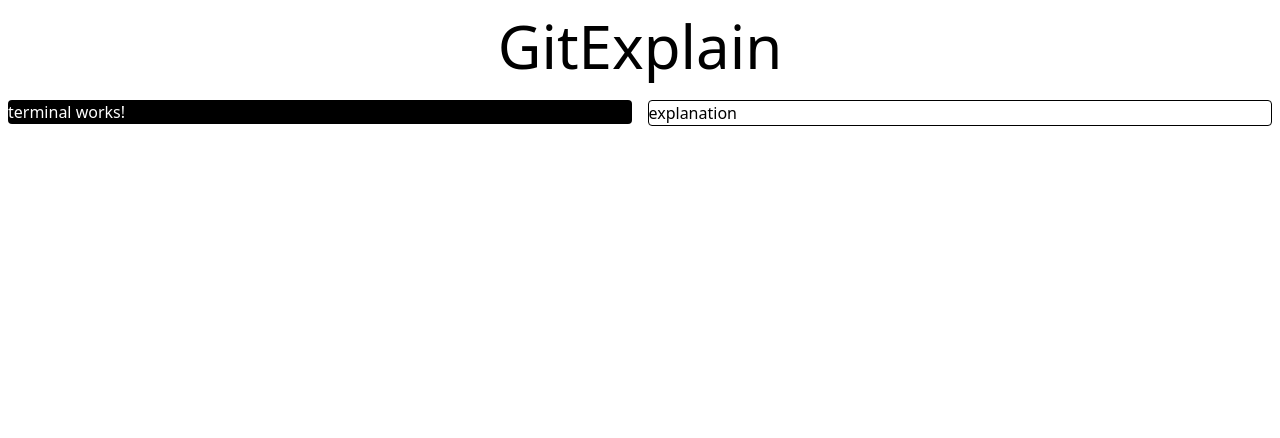
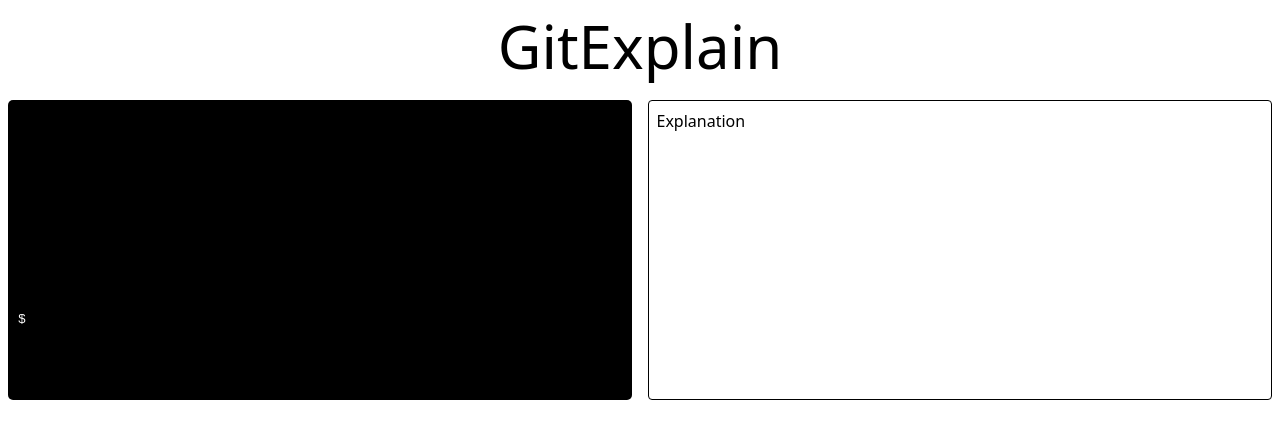
Before and after one commit to e-freni/git-explain-ui, an Angular app: page / in a window 1280 px wide. Shown: the top 438 px of the page. Built offline with nearby package versions, Linux system fonts and the light colour scheme.

Commit message:
base structure

```diff
--- a/src/app/app.component.html
+++ b/src/app/app.component.html
@@ -4,6 +4,6 @@
   </h1>
   <div class="flex p-2 gap-x-4">
     <app-terminal class="w-full"></app-terminal>
-    <div class="w-full border border-black rounded">explanation</div>
+    <app-explanation class="w-full border border-black rounded"></app-explanation>
   </div>
 </div>
--- a/src/app/app.component.ts
+++ b/src/app/app.component.ts
@@ -1,9 +1,10 @@
 import { Component } from '@angular/core';
+import { ExplanationComponent } from './components/explanation/explanation.component';
 import { TerminalComponent } from './components/terminal/terminal.component';
 
 @Component({
   selector: 'app-root',
-  imports: [TerminalComponent],
+  imports: [TerminalComponent, ExplanationComponent],
   templateUrl: './app.component.html',
   styleUrl: './app.component.css'
 })
--- /dev/null
+++ b/src/app/components/explanation/explanation.component.html
@@ -0,0 +1,12 @@
+<div class="p-2">
+  <div *ngIf="!lastCommand">
+    Explanation
+  </div>
+  <div *ngIf="lastCommand === 'git init'">
+    Crea una cartella nascosta .git nella directory corrente.
+    Inizializza un nuovo repository Git, che può essere usato per il versionamento del codice.
+    Imposta il repository locale, permettendoti di iniziare a tracciare modifiche e creare commit.
+    Se il repository è già inizializzato, il comando non lo sovrascrive, ma semplicemente conferma che il repository
+    esiste già.
+  </div>
+</div>
--- /dev/null
+++ b/src/app/components/explanation/explanation.component.ts
@@ -0,0 +1,29 @@
+import { NgIf } from '@angular/common';
+import { Component, OnInit } from '@angular/core';
+import { CommandService } from '../../services/command.service';
+
+@Component({
+  selector: 'app-explanation',
+  imports: [
+    NgIf
+  ],
+  templateUrl: './explanation.component.html',
+  styleUrl: './explanation.component.css'
+})
+export class ExplanationComponent implements OnInit {
+
+  // TODO create components for each command to manage every case with ever single case(even corners)
+
+  lastCommand: string | null = '';
+
+  constructor(private commandService: CommandService) {
+  }
+
+  ngOnInit() {
+    // Sottoscrizione per ricevere aggiornamenti in tempo reale
+    this.commandService.command$.subscribe(command => {
+      this.lastCommand = command;
+    });
+  }
+
+}
--- a/src/app/components/terminal/terminal.component.css
+++ b/src/app/components/terminal/terminal.component.css
@@ -0,0 +1,31 @@
+.terminal {
+  background-color: black;
+  color: white;
+  font-family: monospace;
+  padding: 10px;
+  height: 300px;
+  overflow-y: auto;
+  border-radius: 5px;
+}
+
+.output {
+  min-height: 200px;
+  white-space: pre-wrap;
+}
+
+.input-line {
+  display: flex;
+}
+
+.input-line span {
+  margin-right: 5px;
+}
+
+input {
+  background: none;
+  border: none;
+  color: white;
+  font-family: monospace;
+  width: 100%;
+  outline: none;
+}
--- a/src/app/components/terminal/terminal.component.html
+++ b/src/app/components/terminal/terminal.component.html
@@ -1,3 +1,9 @@
-<div class="w-full bg-black text-white rounded">
-  <p>terminal works!</p>
+<div class="terminal">
+  <div class="output">
+    <p *ngFor="let line of terminalOutput">{{ line }}</p>
+  </div>
+  <div class="input-line">
+    <span>{{ prompt }}</span>
+    <input type="text" [(ngModel)]="currentCommand" (keyup.enter)="executeCommand()" autofocus />
+  </div>
 </div>
--- a/src/app/components/terminal/terminal.component.ts
+++ b/src/app/components/terminal/terminal.component.ts
@@ -1,11 +1,57 @@
+import { NgForOf } from '@angular/common';
 import { Component } from '@angular/core';
+import { FormsModule } from '@angular/forms';
+import { CommandService } from '../../services/command.service';
 
 @Component({
   selector: 'app-terminal',
-  imports: [],
+  imports: [
+    FormsModule,
+    NgForOf
+  ],
   templateUrl: './terminal.component.html',
   styleUrl: './terminal.component.css'
 })
 export class TerminalComponent {
+  prompt = '$';
+  currentCommand = '';
+  terminalOutput: string[] = [];
+  projectHome = "/home/user/opt/your-super-software-project/"
 
+
+  constructor(private commandService: CommandService) {
+  }
+
+  // Simula l'esecuzione di un comando
+  executeCommand() {
+    if (this.currentCommand.trim() === '') return;
+
+    const userCommand = `${this.prompt} ${this.currentCommand}`;
+    this.terminalOutput.push(userCommand);
+
+    const response = this.processCommand(this.currentCommand);
+    this.terminalOutput.push(response);
+
+    this.currentCommand = '';
+  }
+
+  processCommand(command: string): string {
+    switch (command.trim()) {
+      case 'help':
+        return 'Available commands: help, clear, ls, pwd';
+      case 'clear':
+        this.terminalOutput = [];
+        return '';
+      case 'ls':
+        return 'file1.txt  file2.txt  project/';
+      case 'pwd':
+        return `${this.projectHome}`;
+      case 'git init':
+        this.commandService.setCommand('git init')
+        return `Initialized empty Git repository in ${this.projectHome}`;
+      default:
+        this.commandService.setCommand('')
+        return `Command not found: ${command}`;
+    }
+  }
 }
--- /dev/null
+++ b/src/app/services/command.service.ts
@@ -0,0 +1,22 @@
+import { Injectable } from '@angular/core';
+import { BehaviorSubject } from 'rxjs';
+
+@Injectable({
+  providedIn: 'root'
+})
+export class CommandService {
+  private commandSubject = new BehaviorSubject<string | null>(null);
+  command$ = this.commandSubject.asObservable();
+
+  constructor() {}
+
+  // Imposta l'ultimo comando
+  setCommand(command: string) {
+    this.commandSubject.next(command);
+  }
+
+  // Ottieni l'ultimo comando inviato
+  getCommand(): string | null {
+    return this.commandSubject.getValue();
+  }
+}
```
Also changed, not shown: src/app/components/explanation/explanation.component.css (added), 2 other files (tests, documents, lock files or other folders).
